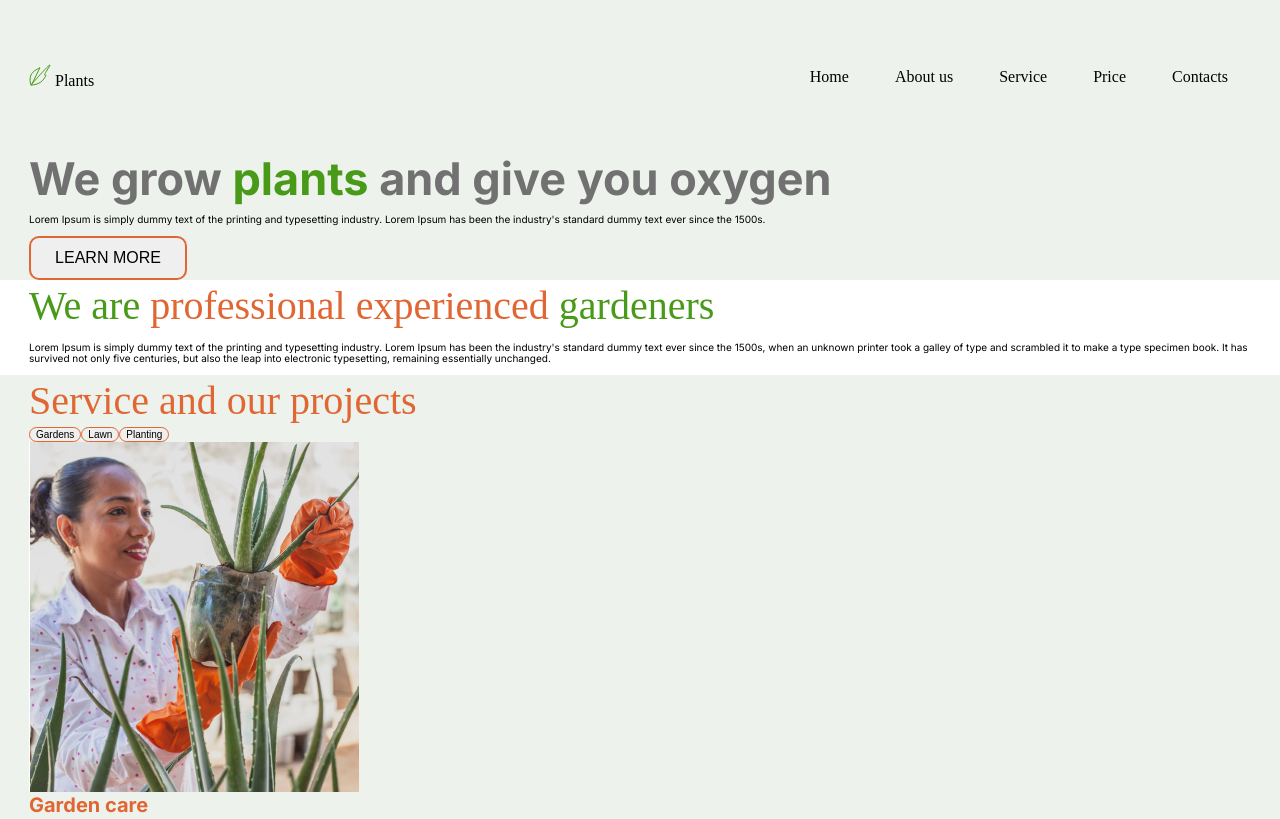
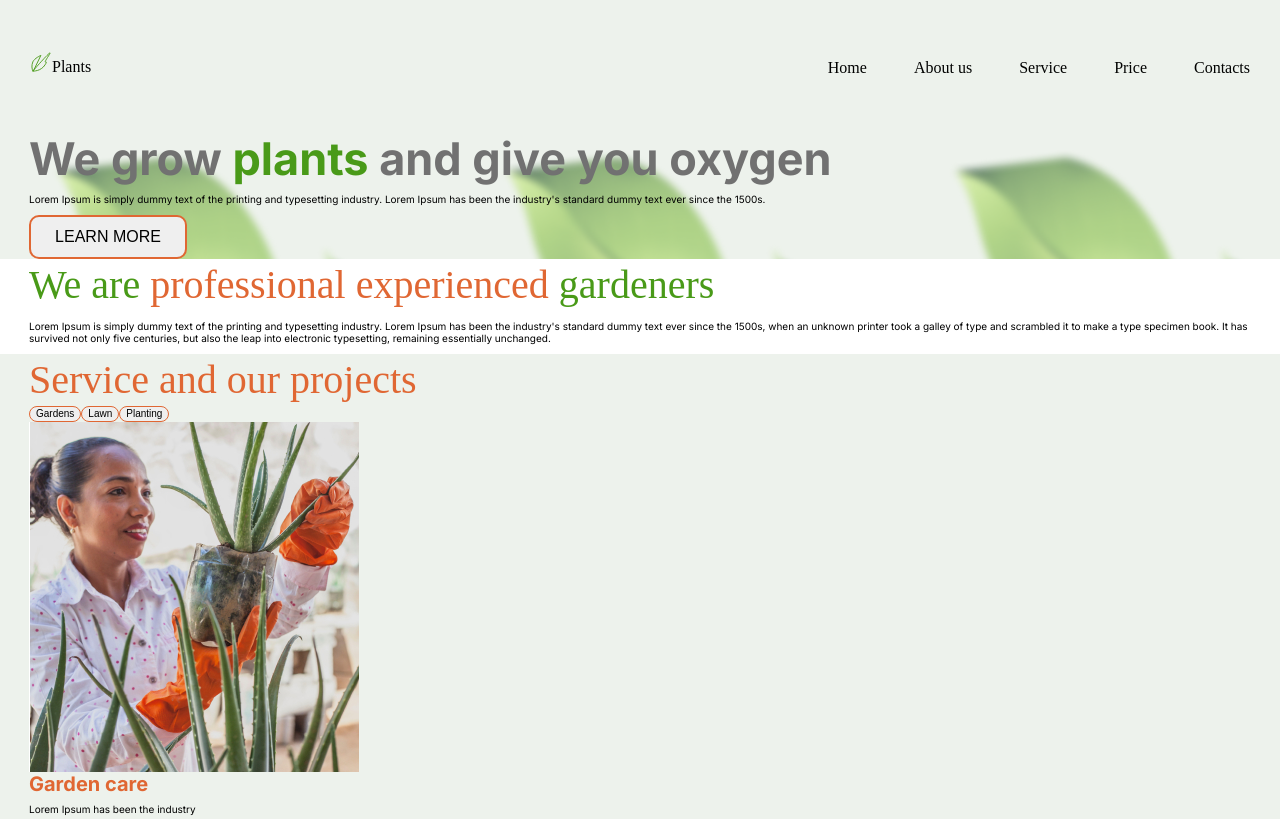
Before and after one commit to Irina0313/RSS-JS-preschool-cource-repo, a website: page plants/index.html in a window 1280 px wide. Shown: the top 819 px of the page. Drawn offline with Linux system fonts and the light colour scheme; files whose address does not match are found by name; a web font is replaced by a local one.

Commit message:
fix: fix and finish header

```diff
--- a/plants/index.html
+++ b/plants/index.html
@@ -17,10 +17,10 @@
    <header class="header">
       <div class="wrapper header__wrapper">
          <a href="#" class="logo">
-            <object data="./images/header/logo.svg" type="image/svg+xml">
+            <object class="logo__svg" data="./images/header/logo.svg" type="image/svg+xml">
                Your browser does not support SVG
             </object>
-            Plants
+            <span class="logo__text">Plants</span>
          </a>
          <nav class="header__navigation">
             <ul class="navigation">
@@ -47,8 +47,9 @@
       <section class="welcome">
          <div class="wrapper">
             <div class="welcome__content">
-               <h1>We grow <span>plants</span> and give you oxygen</h1>
-               <p>Lorem Ipsum is simply dummy text of the printing and typesetting industry. Lorem Ipsum has been the
+               <h1 class="welcome__title">We grow <span>plants</span> and give you oxygen</h1>
+               <p class="welcome__text">Lorem Ipsum is simply dummy text of the printing and typesetting industry.
+                  Lorem Ipsum has been the
                   industry's standard dummy text ever since the 1500s.</p>
                <div class="welcome__button button">
                   <button class="button_unactive">Learn more</button>
--- a/plants/sass/base/_base.scss
+++ b/plants/sass/base/_base.scss
@@ -6,6 +6,7 @@
 
 body {
    font-family: 'Inter', sans-serif;
+   box-sizing: border-box;
 }
 h1{
    margin: 0;
--- a/plants/sass/base/_logo.scss
+++ b/plants/sass/base/_logo.scss
@@ -4,9 +4,21 @@
    color: $color-heading;
    @extend %transition;
    cursor: pointer;
+   height: 21.04px;
+   padding: 10px 0 18.96px 0;
 }
 
 .logo:hover{
    @include font(1.6rem, 2.1rem, 700);
    color:$color-primary;
 }
+
+.logo__svg{
+   width: 20px;
+   height: 20px;
+   padding-left: 2px;
+}
+
+.logo__text{
+   margin-left: -3px;
+}
--- a/plants/sass/components/_navigation.scss
+++ b/plants/sass/components/_navigation.scss
@@ -1,10 +1,13 @@
 .navigation{
    display: flex;
+   margin: 0;
+   padding: 0;
+   margin: 0 0 -2px 0;
+
 }
 
 .navigation__link{
    list-style: none;
-   padding: 0 23px;
    a{
       @extend %font-add;
       @include font(1.6rem, 5rem);
@@ -16,3 +19,10 @@
       color: $color-primary;
    }
 }
+.navigation__link:not(last-of-type){
+   padding: 0 0 0 47px;
+}
+
+.navigation__link:last-of-type{
+   padding: 0 1px 0 47px;
+}
--- a/plants/sass/components/_welcome.scss
+++ b/plants/sass/components/_welcome.scss
@@ -1,3 +1,8 @@
 .welcome{
    @extend %background;
 }
+.welcome__content{
+   background-image: url(../../images/welcome/leafs.png);
+   background-size: 448.8px;
+
+}
```
Also changed, not shown: plants/sass/style.css, 1 other file.
